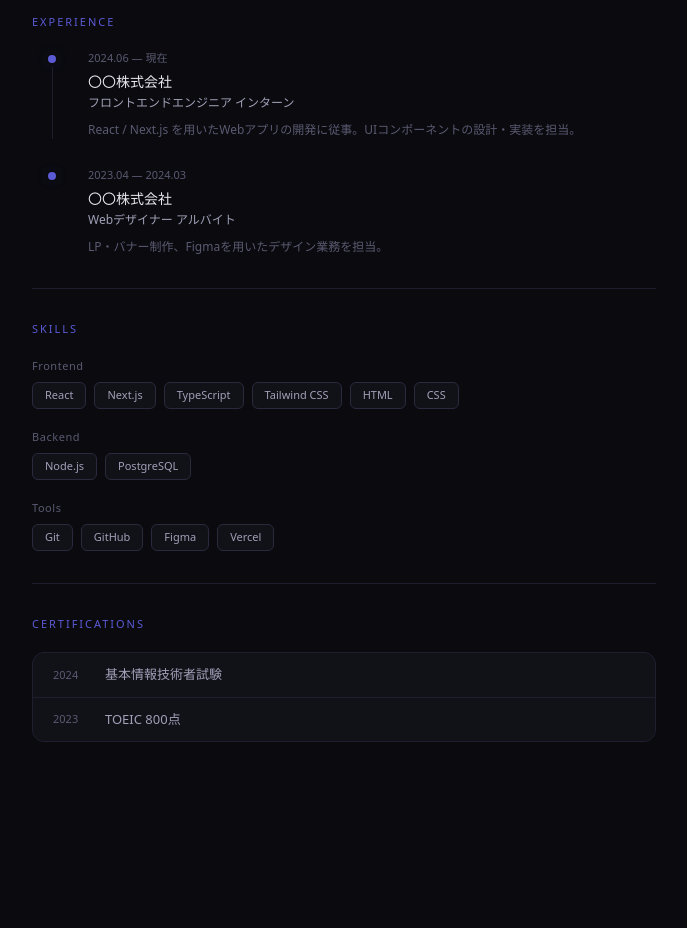
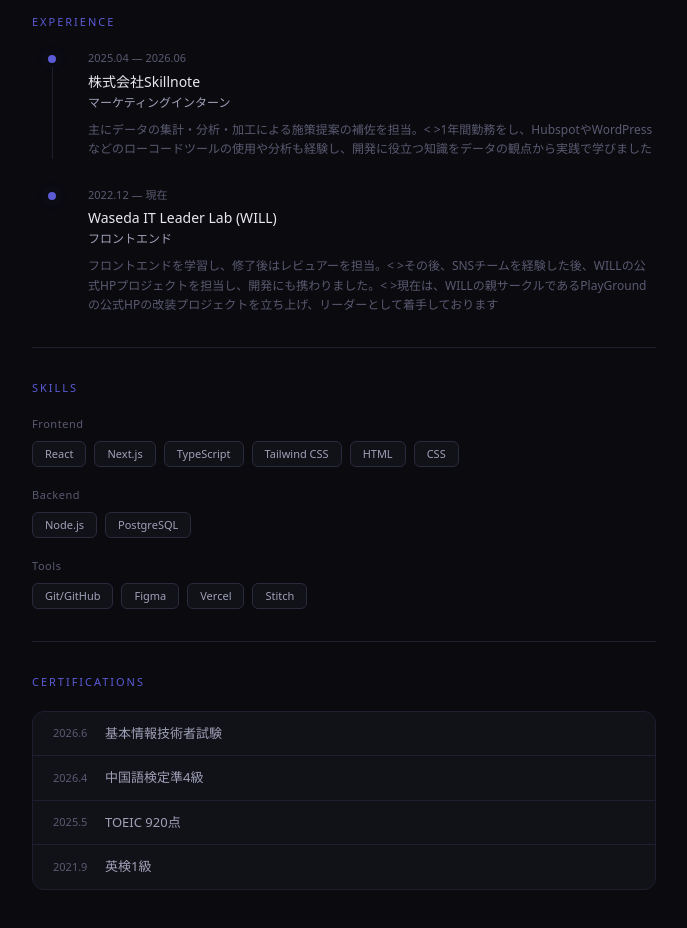
Before and after one commit to JuN-front/junsei-portfolio, a Next.js app: page /resume in a window 1280 px wide. Shown: the part 240-1168 px from the top of the page, without its empty margins (296-983 px from the left). Before the commit the page ends 1046 px from the top, so only its background shows below. Built offline with nearby package versions, Linux system fonts and the light colour scheme.

Commit message:
fixed the profile statuses

```diff
--- a/app/about/page.tsx
+++ b/app/about/page.tsx
@@ -19,11 +19,11 @@ const PROFILE = {
   table: [
     { label: "Birthday",  value: "2003年11月28日" },
     { label: "Location",  value: "東京都" },
-    { label: "Education", value: "東京科学大学 環境・社会理工学院" },
+    { label: "Education", value: "東京科学大学 環境・社会理工学院 社会・人間科学系" },
     { label: "Languages", value: "日本語（母国語）/ 英語" },
   ],
   career: [
-    { year: "2026.4", org: "東京科学大学 環境・社会理工学院 在学中", role: "永原研究室所属" },
+    { year: "2026.4", org: "東京科学大学 環境・社会理工学院 社会・人間科学系 在学中", role: "永原研究室所属" },
     { year: "2026.3", org: "早稲田大学基幹理工学部 情報理工学科 英語学位 卒業", role: "鷲崎・鵜林研究室所属" },
     { year: "2022.4", org: "早稲田大学基幹理工学部 英語学位 入学", role: "" },
     { year: "2022.3", org: "東京都立国際高等学校 国際学科 卒業", role: "" },
--- a/app/news/page.tsx
+++ b/app/news/page.tsx
@@ -7,7 +7,7 @@ import NewsCard from "@/components/NewsCard";
 
 export const metadata: Metadata = {
   title: "News",
-  description: "最新情報・お知らせの一覧です。",
+  description: "最新情報・お知らせ",
 };
 
 // revalidate: 60 = 60秒ごとに再生成（ISR）
--- a/app/page.tsx
+++ b/app/page.tsx
@@ -1,5 +1,5 @@
 import Link from "next/link";
-import { FaGithub, FaXTwitter } from "react-icons/fa6";
+import { FaGithub, FaInstagram } from "react-icons/fa6";
 import { MdOutlineMail } from "react-icons/md";
 import { db } from "@/db";
 import { news } from "@/db/schema";
@@ -15,12 +15,12 @@ export const revalidate = 60;
 const PROFILE = {
   name:      "Your Name",
   role:      "Frontend Engineer",
-  catchcopy: "Webの体験を、一行のコードから丁寧に作る。",
+  catchcopy: "「あってよかった」と思えるWebアプリで、日常をちょっと便利に",
   skills:    "React / Next.js / TypeScript",
-  about:     "東京を拠点に活動するフロントエンドエンジニア。UIの細部にこだわり、使いやすく美しいWebアプリケーションを作ることが得意です。ここに2〜3文の自己紹介を書いてください。",
-  github:    "https://github.com/your-handle",
-  twitter:   "https://x.com/your-handle",
-  email:     "mailto:your@email.com",
+  about:     "ポートフォリオをご覧いただき、ありがとうございます！福島惇聖です！<\n>Web開発を通じて、ユーザーの体験を大切にすることをモットーにしています。主にフロントエンドを担当し、使いやすく見た目にも美しいインターフェースを実装します。常に新しい技術を学び続けながら、チームの課題を解決し、プロダクトの価値を高めることがやりがいです！<\n>プログラミング以外にも色々とやっているのんきな変人ですが、よろしくお願いします！",
+  github:    "https://github.com/JuN-front",
+  instagram:   "https://instagram.com/junsei1128",
+  email:     "junseifukushima@fuji.waseda.jp",
 };
 // ========================================================
 
@@ -56,7 +56,7 @@ export default async function HomePage() {
         </p>
         <div className="flex gap-3 mt-2">
           <SocialButton href={PROFILE.github}  icon={<FaGithub      size={14} />} label="GitHub" />
-          <SocialButton href={PROFILE.twitter} icon={<FaXTwitter    size={14} />} label="X"      />
+          <SocialButton href={PROFILE.instagram} icon={<FaInstagram   size={14} />} label="Instagram" />
           <SocialButton href={PROFILE.email}   icon={<MdOutlineMail size={15} />} label="Mail"   />
         </div>
         <div className="flex flex-col items-center gap-2 mt-6 text-text-muted select-none" aria-hidden>
--- a/app/projects/page.tsx
+++ b/app/projects/page.tsx
@@ -10,7 +10,7 @@ import SectionHeading from "@/components/SectionHeading";
 
 export const metadata: Metadata = {
   title: "Projects",
-  description: "制作物・プロジェクト一覧です。",
+  description: "制作物・プロジェクト一覧",
 };
 
 export const revalidate = 60;
--- a/app/resume/page.tsx
+++ b/app/resume/page.tsx
@@ -3,7 +3,7 @@ import SectionHeading from "@/components/SectionHeading";
 
 export const metadata: Metadata = {
   title: "Resume",
-  description: "職歴・スキル・資格のページです。",
+  description: "職歴・スキル・資格",
 };
 
 // ========================================================
@@ -13,16 +13,16 @@ export const metadata: Metadata = {
 // 職歴・インターン（新しい順）
 const EXPERIENCE: TimelineItem[] = [
   {
-    period: "2024.06 — 現在",
-    org:    "〇〇株式会社",
-    role:   "フロントエンドエンジニア インターン",
-    desc:   "React / Next.js を用いたWebアプリの開発に従事。UIコンポーネントの設計・実装を担当。",
+    period: "2025.04 — 2026.06",
+    org:    "株式会社Skillnote",
+    role:   "マーケティングインターン",
+    desc:   "主にデータの集計・分析・加工による施策提案の補佐を担当。<\n>1年間勤務をし、HubspotやWordPressなどのローコードツールの使用や分析も経験し、開発に役立つ知識をデータの観点から実践で学びました",
   },
   {
-    period: "2023.04 — 2024.03",
-    org:    "〇〇株式会社",
-    role:   "Webデザイナー アルバイト",
-    desc:   "LP・バナー制作、Figmaを用いたデザイン業務を担当。",
+    period: "2022.12 — 現在",
+    org:    "Waseda IT Leader Lab (WILL)",
+    role:   "フロントエンド",
+    desc:   "フロントエンドを学習し、修了後はレビュアーを担当。<\n>その後、SNSチームを経験した後、WILLの公式HPプロジェクトを担当し、開発にも携わりました。<\n>現在は、WILLの親サークルであるPlayGroundの公式HPの改装プロジェクトを立ち上げ、リーダーとして着手しております",
   },
 ];
 
@@ -38,14 +38,16 @@ const SKILLS: SkillGroup[] = [
   },
   {
     label: "Tools",
-    tags:  ["Git", "GitHub", "Figma", "Vercel"],
+    tags:  ["Git/GitHub", "Figma", "Vercel", "Stitch"],
   },
 ];
 
 // 資格・受賞歴（新しい順）
 const CERTIFICATIONS: CertItem[] = [
-  { year: "2024", name: "基本情報技術者試験" },
-  { year: "2023", name: "TOEIC 800点" },
+  { year: "2026.6", name: "基本情報技術者試験" },
+  { year: "2026.4", name: "中国語検定準4級" },
+  { year: "2025.5", name: "TOEIC 920点" },
+  { year: "2021.9", name: "英検1級" },
 ];
 // ========================================================
 
```
